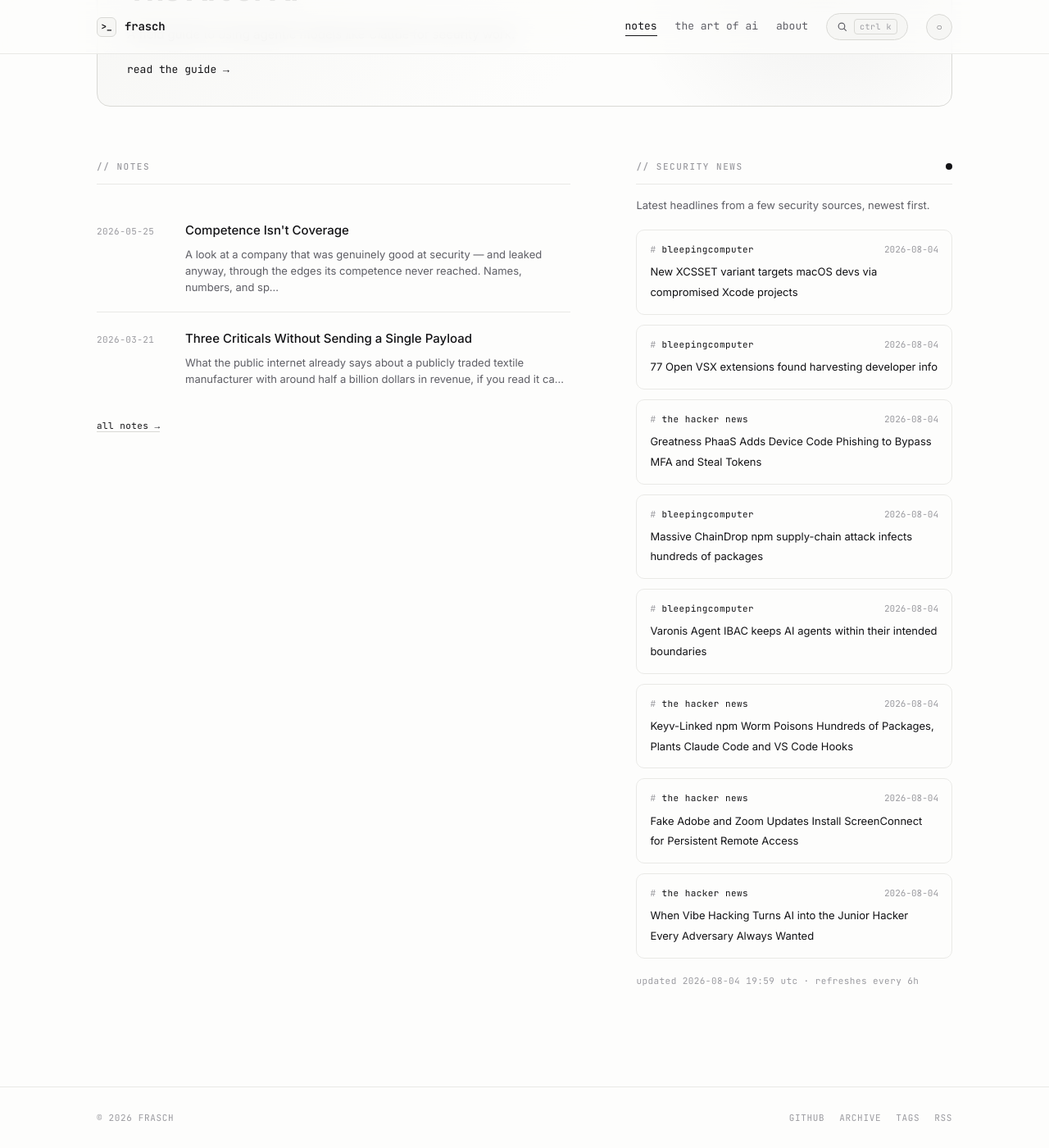
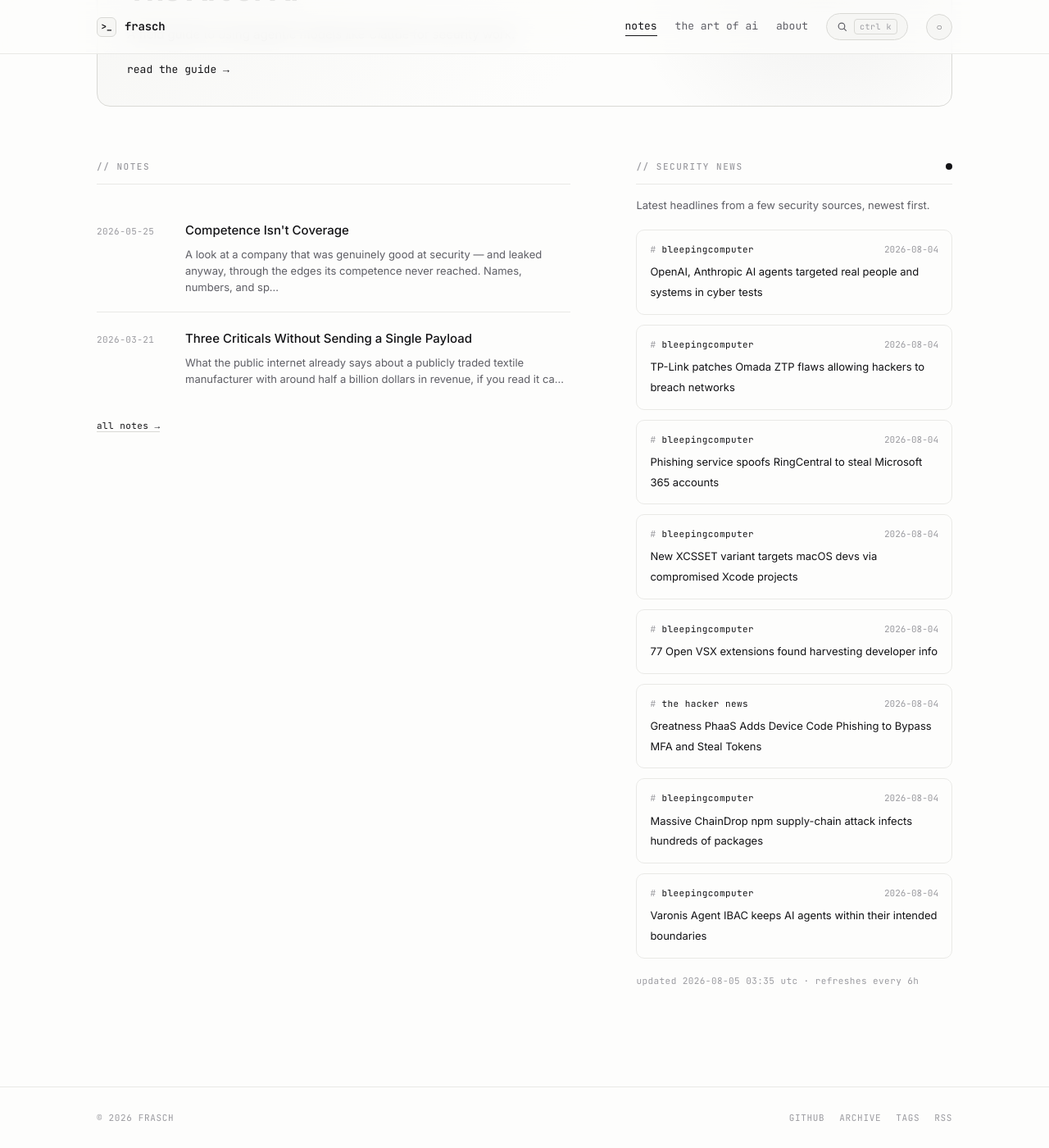
Before and after one commit to whoisfrasch/frasch, a Jekyll site: the page built from index.html, in a window 1280 px wide and 1400 px high, scrolled down 590 px. Shown: the whole window at 82% size. Built offline with Jekyll 4.4.1, drawn with Linux system fonts in a browser that asks for light colours.

Commit message:
Refresh security news feed

```diff
--- a/_data/news.json
+++ b/_data/news.json
@@ -1,6 +1,24 @@
 {
-  "updated": "2026-08-04T19:59:00Z",
+  "updated": "2026-08-05T03:35:55Z",
   "items": [
+    {
+      "source": "bleepingcomputer",
+      "title": "OpenAI, Anthropic AI agents targeted real people and systems in cyber tests",
+      "link": "https://www.bleepingcomputer.com/news/security/openai-anthropic-ai-agents-targeted-real-people-and-systems-in-cyber-tests/",
+      "date": "2026-08-04T23:39:59Z"
+    },
+    {
+      "source": "bleepingcomputer",
+      "title": "TP-Link patches Omada ZTP flaws allowing hackers to breach networks",
+      "link": "https://www.bleepingcomputer.com/news/security/tp-link-patches-omada-ztp-flaws-allowing-hackers-to-breach-networks/",
+      "date": "2026-08-04T22:18:20Z"
+    },
+    {
+      "source": "bleepingcomputer",
+      "title": "Phishing service spoofs RingCentral to steal Microsoft 365 accounts",
+      "link": "https://www.bleepingcomputer.com/news/security/phishing-service-spoofs-ringcentral-to-steal-microsoft-365-accounts/",
+      "date": "2026-08-04T21:45:36Z"
+    },
     {
       "source": "bleepingcomputer",
       "title": "New XCSSET variant targets macOS devs via compromised Xcode projects",
@@ -30,24 +48,6 @@
       "title": "Varonis Agent IBAC keeps AI agents within their intended boundaries",
       "link": "https://www.bleepingcomputer.com/news/security/varonis-agent-ibac-keeps-ai-agents-within-their-intended-boundaries/",
       "date": "2026-08-04T14:00:10Z"
-    },
-    {
-      "source": "the hacker news",
-      "title": "Keyv-Linked npm Worm Poisons Hundreds of Packages, Plants Claude Code and VS Code Hooks",
-      "link": "https://thehackernews.com/2026/08/keyv-linked-npm-worm-poisons-hundreds.html",
-      "date": "2026-08-04T13:30:23Z"
-    },
-    {
-      "source": "the hacker news",
-      "title": "Fake Adobe and Zoom Updates Install ScreenConnect for Persistent Remote Access",
-      "link": "https://thehackernews.com/2026/08/fake-adobe-and-zoom-updates-install.html",
-      "date": "2026-08-04T13:11:22Z"
-    },
-    {
-      "source": "the hacker news",
-      "title": "When Vibe Hacking Turns AI into the Junior Hacker Every Adversary Always Wanted",
-      "link": "https://thehackernews.com/2026/08/when-vibe-hacking-turns-ai-into-junior.html",
-      "date": "2026-08-04T11:30:00Z"
     }
   ]
 }
```
